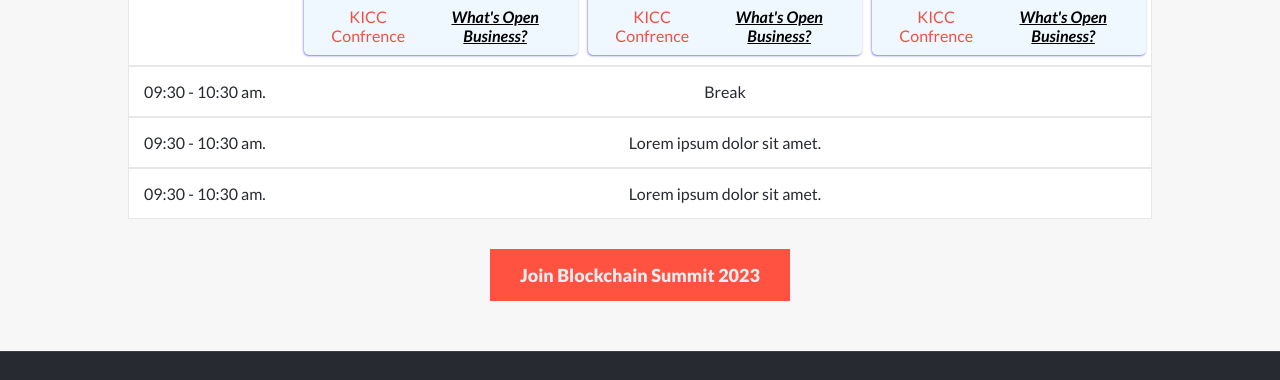
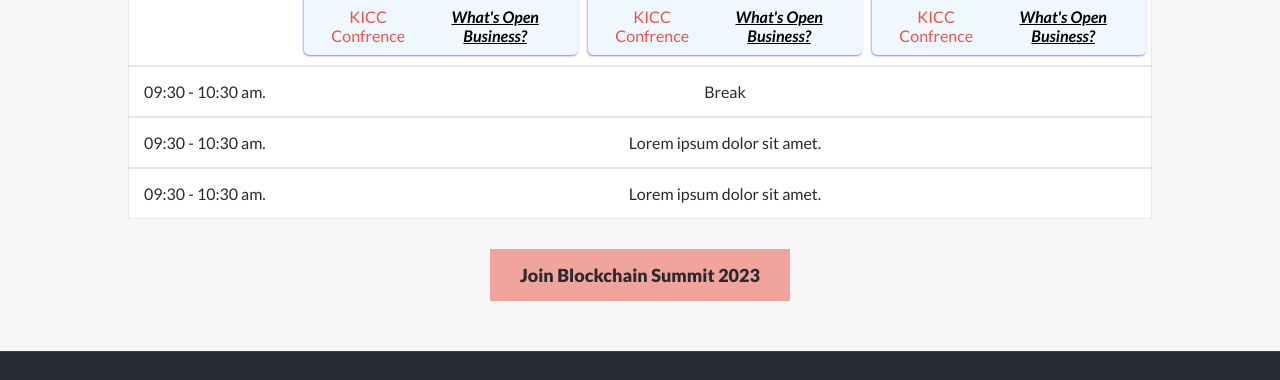
Before and after one commit to microvese-projects/blockchain-summit, a website: page pages/program.html in a window 1280 px wide. In both pictures the pointer is over the button "Join Blockchain Summit 2023". Shown: the part 1248-1628 px from the top of the page. Drawn offline with Linux system fonts and the light colour scheme.

Commit message:
Transition button background color on hover

```diff
--- a/css/program.css
+++ b/css/program.css
@@ -155,6 +155,12 @@ ul {
   display: block;
   margin-top: 30px;
   cursor: pointer;
+  transition: background 1s;
+}
+
+#join-summit:hover {
+  background: rgba(236, 82, 66, 0.5);
+  color: #272a31;
 }
 
 footer {
```
